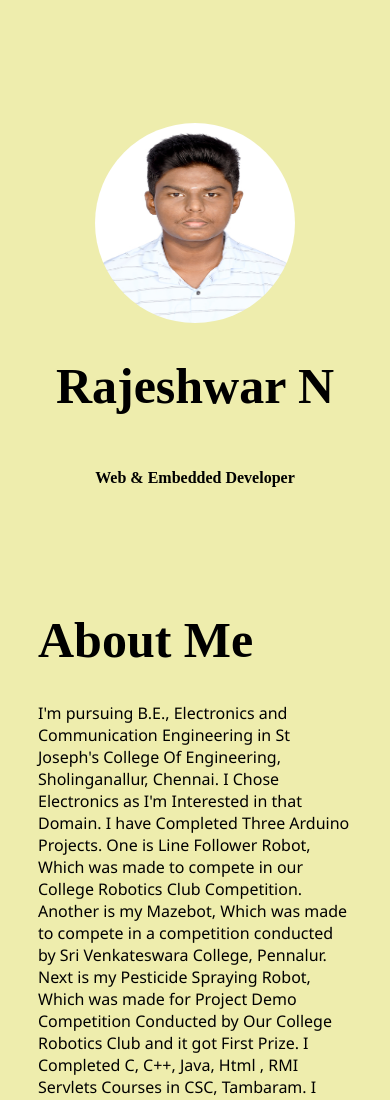
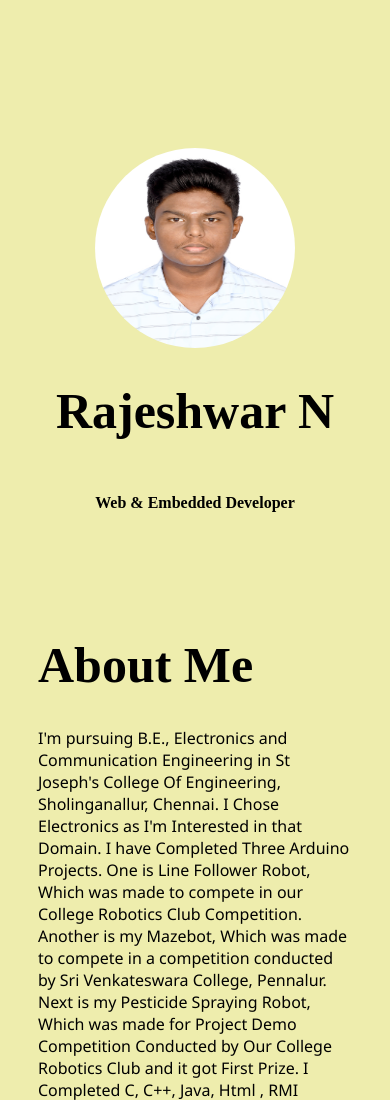
Before and after one commit to rajeshwar3/Portfolio, a plain HTML site: page index.html in a window 390 px wide. Shown: the part 80-1180 px from the top of the page. Drawn offline with Linux system fonts and the light colour scheme.

Commit message:
Initial commit

```diff
--- a/styles.css
+++ b/styles.css
@@ -153,7 +153,7 @@ header {
         height: 200px;
         margin: auto;
         display: block;
-        margin-top: 125px;
+        margin-top: 150px;
     }
 
     .home-about {
@@ -161,6 +161,6 @@ header {
 
     }
     .about{
-        margin-top: 125px;
+        margin-top: 150px;
     }
 }
```
